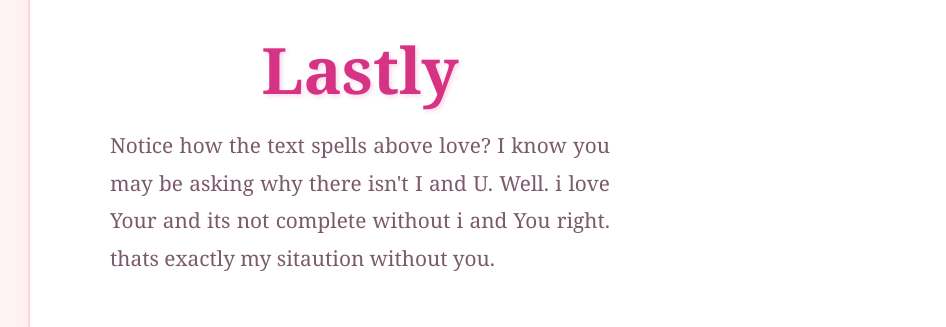
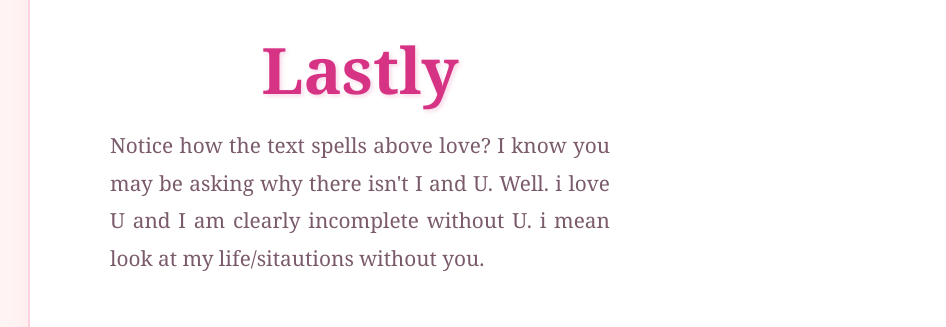
Before and after one commit to ezayns/home, a plain HTML site: page index.html in a window 1280 px wide. Shown: the part 3620-3947 px from the top of the page, 0-946 px from the left. Drawn offline with Linux system fonts and the light colour scheme; grey boxes are pictures that could not be loaded; a web font is replaced by a local one.

Commit message:
Update romantic text in love letter

```diff
--- a/index.html
+++ b/index.html
@@ -126,8 +126,8 @@
             <div class="content-set">
                 <div class="text-content">
                     <h2>Lastly</h2>
-                    <p>Notice how the text spells above love? I know you may be asking why there isn't I and U. Well. i love Your
-                        and its not complete without i and You right. thats exactly my sitaution without you.
+                    <p>Notice how the text spells above love? I know you may be asking why there isn't I and U. Well. i love U
+                        and I am clearly incomplete without U. i mean look at my life/sitautions without you.
                 </p>
                 </div>
                 <video autoplay loop muted playsinline>
```
